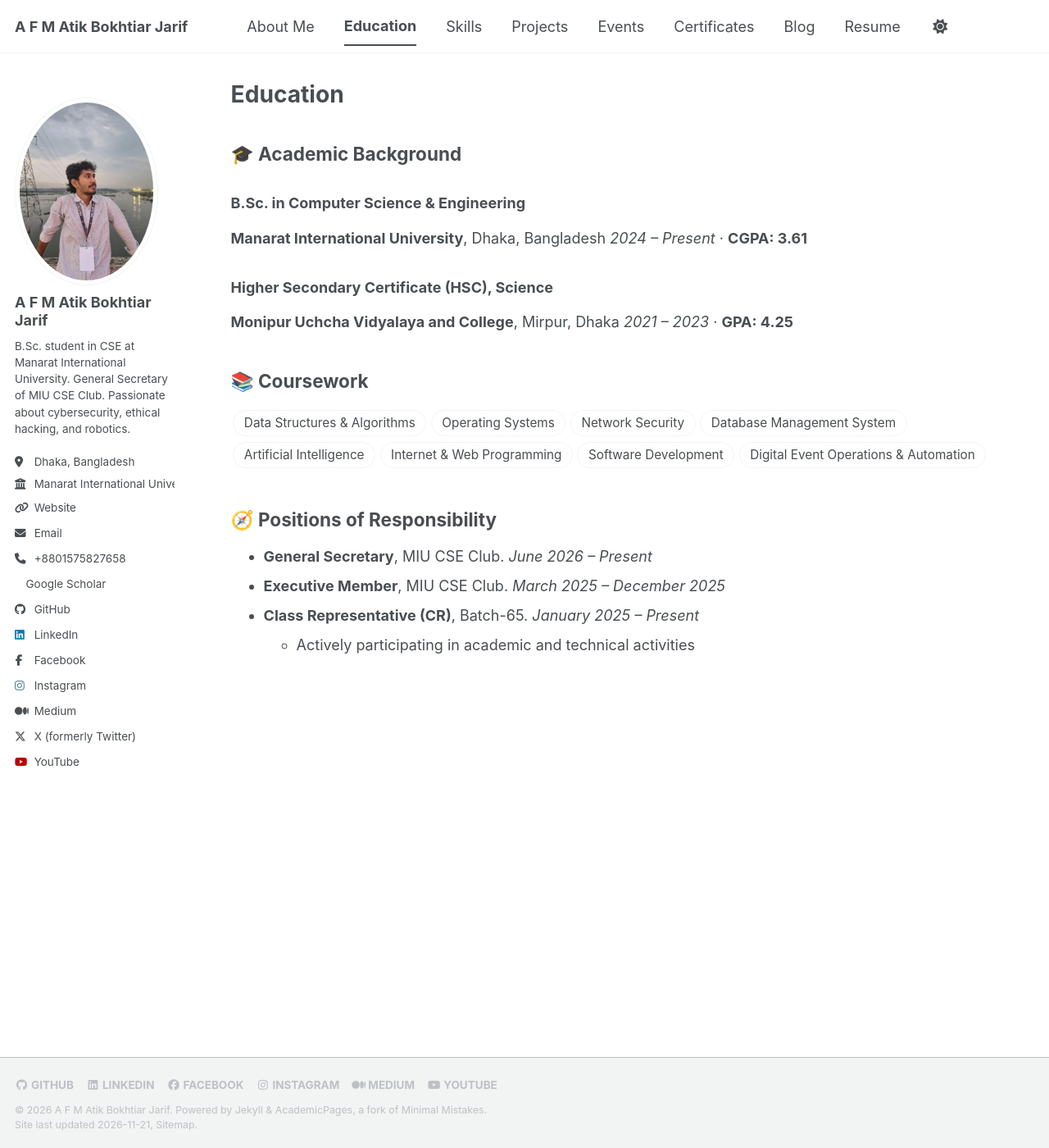
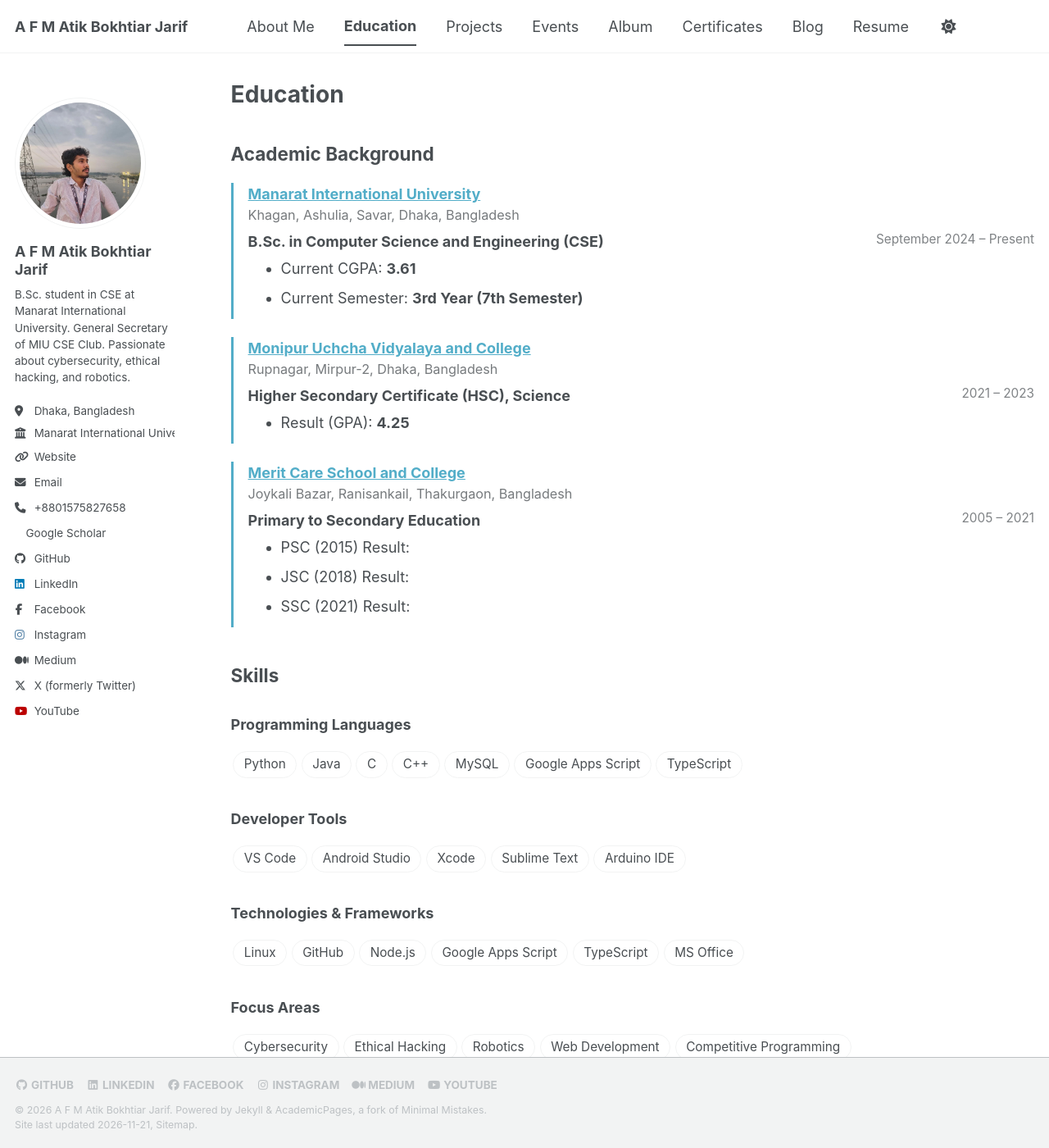
Before and after one commit to afmjarif/afmjarif.github.io, a Jekyll site: the page built from _pages/education.html, in a window 1280 px wide and 1400 px high. Shown: the whole window at 82% size. Built offline with Jekyll 4.4.1, drawn with Linux system fonts in a browser that asks for light colours; a script bundle is joined from its source files by our own code; a style sheet for code colours, icons or effects is not loaded.

Commit message:
Redesign about, education, album; circular avatar

```diff
--- /dev/null
+++ b/_data/education.yml
@@ -0,0 +1,35 @@
+# One block per institute. Blank "value" lines are hidden on the site,
+# so just fill in the results later and commit.
+
+- name: "Manarat International University"
+  url: "https://manarat.ac.bd/"
+  location: "Khagan, Ashulia, Savar, Dhaka, Bangladesh"
+  program: "B.Sc. in Computer Science and Engineering (CSE)"
+  period: "September 2024 – Present"
+  details:
+    - label: "Current CGPA"
+      value: "3.61"
+    - label: "Current Semester"
+      value: "3rd Year (7th Semester)"
+
+- name: "Monipur Uchcha Vidyalaya and College"
+  url: "https://mubc.edu.bd/"
+  location: "Rupnagar, Mirpur-2, Dhaka, Bangladesh"
+  program: "Higher Secondary Certificate (HSC), Science"
+  period: "2021 – 2023"
+  details:
+    - label: "Result (GPA)"
+      value: "4.25"
+
+- name: "Merit Care School and College"
+  url: "https://www.facebook.com/meritcsc/"
+  location: "Joykali Bazar, Ranisankail, Thakurgaon, Bangladesh"
+  program: "Primary to Secondary Education"
+  period: "2005 – 2021"
+  details:
+    - label: "PSC (2015) Result"
+      value: ""
+    - label: "JSC (2018) Result"
+      value: ""
+    - label: "SSC (2021) Result"
+      value: ""
--- a/_data/navigation.yml
+++ b/_data/navigation.yml
@@ -3,12 +3,12 @@ main:
     url: /
   - title: "Education"
     url: /education/
-  - title: "Skills"
-    url: /skills/
   - title: "Projects"
     url: /projects/
   - title: "Events"
     url: /events/
+  - title: "Album"
+    url: /album/
   - title: "Certificates"
     url: /certificates/
   - title: "Blog"
--- /dev/null
+++ b/_pages/education.html
@@ -0,0 +1,28 @@
+---
+layout: archive
+title: "Education"
+permalink: /education/
+author_profile: true
+redirect_from:
+  - /skills/
+---
+
+<h2>Academic Background</h2>
+
+{% for e in site.data.education %}
+<div class="edu">
+  <h3 class="edu__name">{% if e.url != blank %}<a href="{{ e.url }}" target="_blank" rel="noopener">{{ e.name }}</a>{% else %}{{ e.name }}{% endif %}</h3>
+  <p class="edu__loc">{{ e.location }}</p>
+  <p class="edu__program"><strong>{{ e.program }}</strong><span class="entry__date">{{ e.period }}</span></p>
+  <ul>
+    {% for d in e.details %}{% if d.value != blank %}<li>{{ d.label }}: <strong>{{ d.value }}</strong></li>{% endif %}{% endfor %}
+  </ul>
+</div>
+{% endfor %}
+
+<h2>Skills</h2>
+
+{% for g in site.data.skills %}
+<h3>{{ g.group }}</h3>
+<p>{% for s in g.items %}<span class="tag">{{ s }}</span>{% endfor %}</p>
+{% endfor %}
--- a/_pages/education.md
+++ /dev/null
@@ -1,27 +0,0 @@
----
-layout: archive
-title: "Education"
-permalink: /education/
-author_profile: true
----
-
-## 🎓 Academic Background
-
-### B.Sc. in Computer Science & Engineering
-**Manarat International University**, Dhaka, Bangladesh
-*2024 – Present* · **CGPA: 3.61**
-
-### Higher Secondary Certificate (HSC), Science
-**Monipur Uchcha Vidyalaya and College**, Mirpur, Dhaka
-*2021 – 2023* · **GPA: 4.25**
-
-## 📚 Coursework
-{% assign courses = "Data Structures & Algorithms|Operating Systems|Network Security|Database Management System|Artificial Intelligence|Internet & Web Programming|Software Development|Digital Event Operations & Automation" | split: "|" %}
-{% for c in courses %}<span class="tag">{{ c }}</span>{% endfor %}
-
-## 🧭 Positions of Responsibility
-
-*   **General Secretary**, MIU CSE Club. *June 2026 – Present*
-*   **Executive Member**, MIU CSE Club. *March 2025 – December 2025*
-*   **Class Representative (CR)**, Batch-65. *January 2025 – Present*
-    *   Actively participating in academic and technical activities
--- a/assets/css/custom.css
+++ b/assets/css/custom.css
@@ -1,4 +1,19 @@
-/* Custom styles: cards, tags, galleries */
+/* Custom styles: cards, tags, galleries, avatar, entries */
+
+/* Circular profile photo */
+.author__avatar{display:block}
+.author__avatar a{display:inline-block}
+.author__avatar img{width:160px!important;height:160px!important;max-width:100%;aspect-ratio:1/1;object-fit:cover;object-position:center 20%;border-radius:50%!important}
+
+/* Dated list entries and education blocks */
+.entry__date{float:right;font-size:.85rem;opacity:.7;margin-left:1rem}
+.edu{border-left:3px solid var(--global-link-color,#52adc8);padding:.2rem 0 .2rem 1rem;margin:1.2rem 0}
+.edu__name{margin:0 0 .1rem}
+.edu__loc{margin:0 0 .4rem;font-size:.9rem;opacity:.75}
+.edu__program{margin:0 0 .3rem}
+.edu ul{margin:.2rem 0 0}
+
+/* Cards */
 .card-grid{display:grid;grid-template-columns:repeat(auto-fill,minmax(240px,1fr));gap:1.2rem;margin:1.5rem 0}
 .card{display:flex;flex-direction:column;border:1px solid var(--global-border-color,#ddd);border-radius:10px;overflow:hidden;color:inherit;text-decoration:none;transition:transform .15s,box-shadow .15s}
 a.card:hover,.card:hover{transform:translateY(-3px);box-shadow:0 6px 18px rgba(0,0,0,.18)}
@@ -9,10 +24,14 @@ a.card:hover,.card:hover{transform:translateY(-3px);box-shadow:0 6px 18px rgba(0
 .card__text{font-size:.9rem;margin:0}
 .card__actions{margin-top:auto;padding-top:.5rem;display:flex;gap:.4rem;flex-wrap:wrap}
 .card__actions .btn{margin:0}
+
+/* Tags */
 .tag{display:inline-block;padding:.2rem .7rem;margin:.2rem .15rem;border-radius:999px;border:1px solid var(--global-border-color,#bbb);font-size:.85rem}
+
+/* Galleries / album */
 .gallery-grid{display:grid;grid-template-columns:repeat(auto-fill,minmax(220px,1fr));gap:.8rem;margin:1rem 0}
 .gallery-grid figure{margin:0}
 .gallery-grid img{width:100%;aspect-ratio:4/3;object-fit:cover;border-radius:8px;display:block}
-.gallery-grid figcaption{font-size:.8rem;opacity:.75;margin-top:.25rem}
+.gallery-grid figcaption{font-size:.8rem;opacity:.85;margin-top:.25rem;line-height:1.35}
 .item-actions{margin:1rem 0}
 .item-actions .btn{margin:0 .4rem .4rem 0}
```
Also changed, not shown: APPLY.md (added, +7 -0 lines), _pages/about.md (+31 -14 lines), _pages/album.html (added, +24 -0 lines), _pages/cv.md (+18 -13 lines), _pages/skills.html (deleted, +0 -11 lines), 1 other file.
